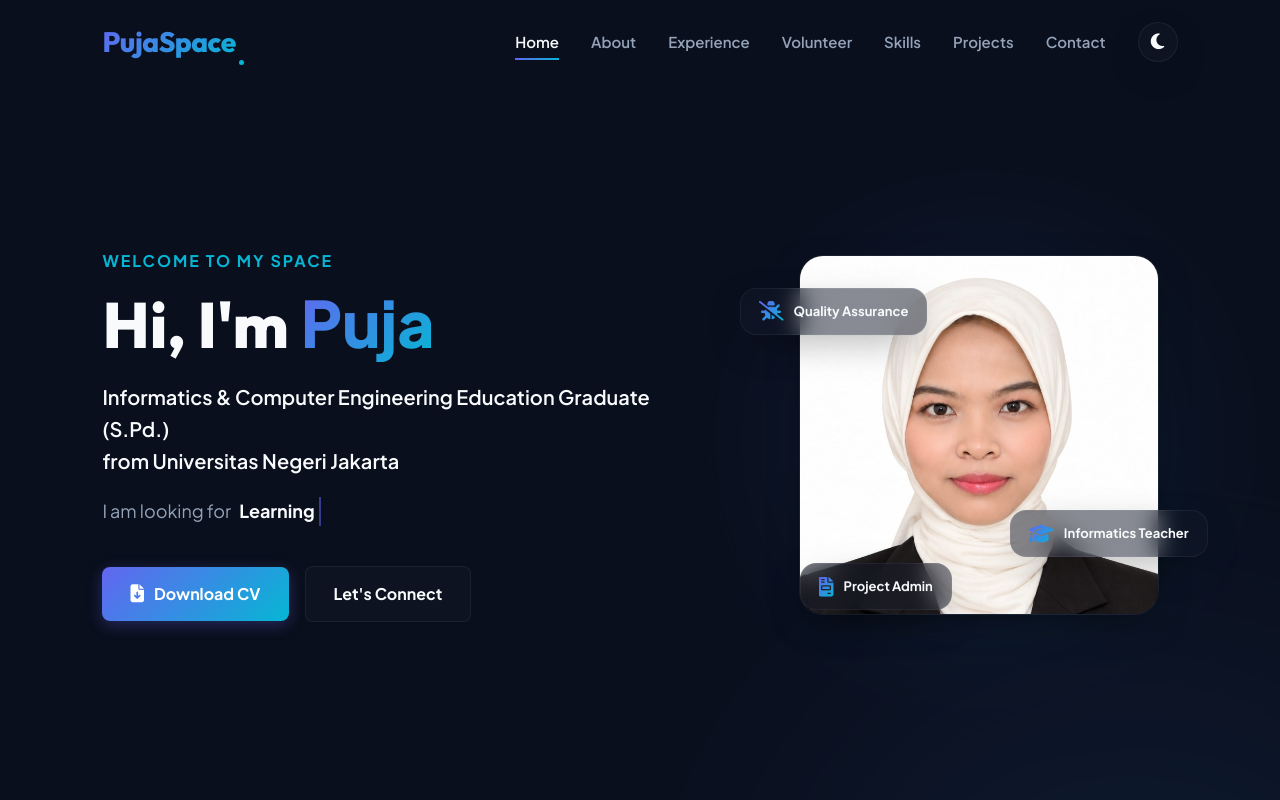
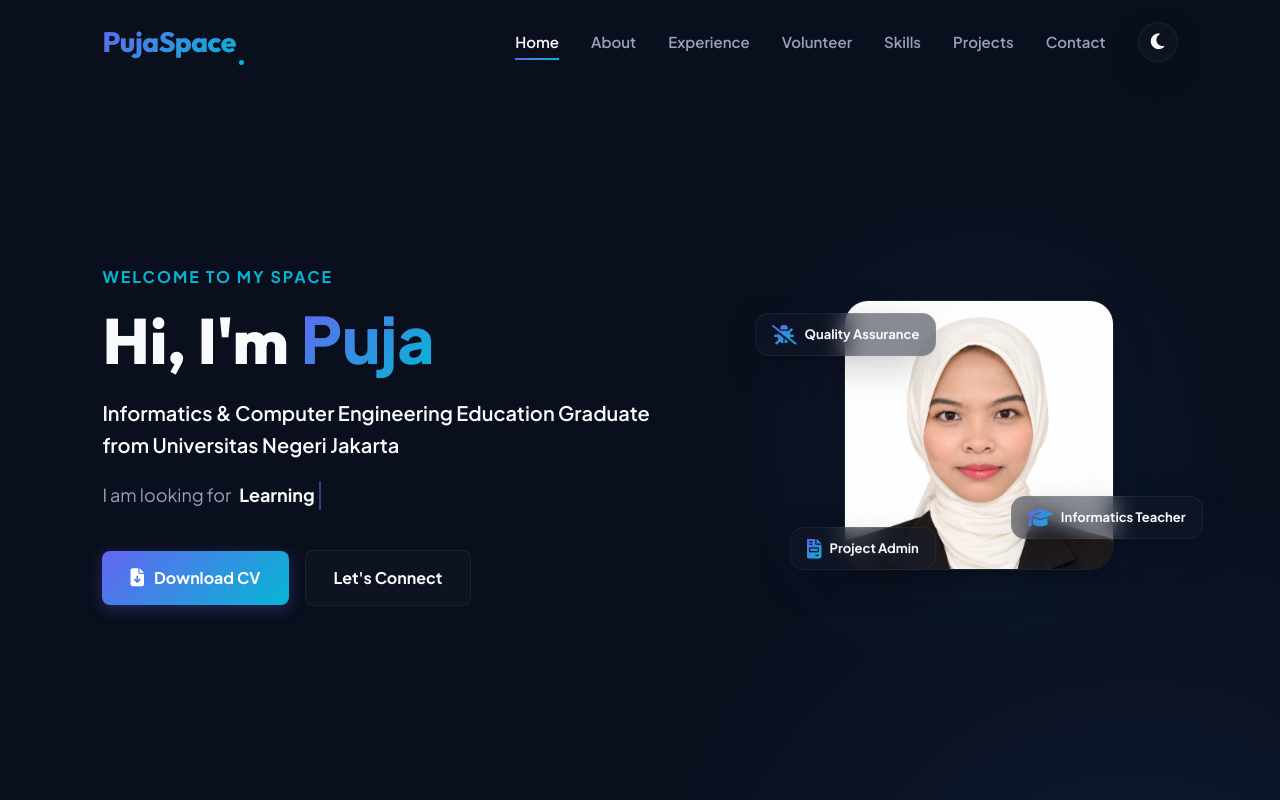
Before and after one commit to pujaptri/PujaVerse, a plain HTML site: page index.html in a window 1280 px wide. Shown: the top 800 px of the page. Drawn offline with nearby package versions, Linux system fonts and the light colour scheme.

Commit message:
Remove S.Pd and scale down professional photo size in hero section

```diff
--- a/index.html
+++ b/index.html
@@ -58,7 +58,7 @@
         <span class="hero-welcome">Welcome to my space</span>
         <h1>Hi, I'm <span>Puja</span></h1>
         <p class="hero-subtitle">
-          <strong>Informatics & Computer Engineering Education Graduate (S.Pd.) <br> from Universitas Negeri Jakarta</strong>
+          <strong>Informatics & Computer Engineering Education Graduate <br> from Universitas Negeri Jakarta</strong>
         </p>
         <div class="hero-typing">
           I am looking for <span id="typing-text"></span>
@@ -105,7 +105,7 @@
     <div class="about-content">
       <div class="about-text reveal">
         <p>
-          Hi there! I’m <strong>Puja Putri Maisyaroh, S.Pd.</strong>, but you can call me Puja. Welcome to my creative space! I am an Informatics and Computer Engineering Education graduate from Universitas Negeri Jakarta (GPA 3.69) with professional experience in Quality Assurance (QA) and IT Project Administration.
+          Hi there! I’m <strong>Puja Putri Maisyaroh</strong>, but you can call me Puja. Welcome to my creative space! I am an Informatics and Computer Engineering Education graduate from Universitas Negeri Jakarta (GPA 3.69) with professional experience in Quality Assurance (QA) and IT Project Administration.
         </p>
         <p>
           I specialize in executing functional testing for web applications, creating comprehensive test cases, reporting defects to developers, and authoring user manual documentation. With strong fundamentals in SDLC, web development, and procurement workflows, I am dedicated to ensuring top-tier software quality and operational excellence.
@@ -114,7 +114,7 @@
 
       <div class="about-photo-wrapper reveal reveal-delay-1">
         <div class="about-photo-frame">
-          <img src="assets/images/puja-wisuda.jpg" alt="Puja Putri Maisyaroh, S.Pd." id="about-photo-img">
+          <img src="assets/images/puja-wisuda.jpg" alt="Puja Putri Maisyaroh" id="about-photo-img">
         </div>
       </div>
     </div>
--- a/style.css
+++ b/style.css
@@ -458,8 +458,8 @@ nav a.active::after {
 .hero-image-wrapper::before {
   content: "";
   position: absolute;
-  width: 320px;
-  height: 320px;
+  width: 260px;
+  height: 260px;
   border-radius: 50%;
   background: var(--accent-gradient);
   filter: blur(80px);
@@ -469,7 +469,7 @@ nav a.active::after {
 
 .hero-image {
   width: 100%;
-  max-width: 360px;
+  max-width: 270px;
   aspect-ratio: 1 / 1;
   border-radius: 24px;
   overflow: hidden;
@@ -497,31 +497,32 @@ nav a.active::after {
   background: var(--glass-bg);
   backdrop-filter: blur(12px);
   border: 1px solid var(--glass-border);
-  padding: 12px 18px;
-  border-radius: 16px;
-  display: flex;
-  align-items: center;
-  gap: 10px;
+  padding: 10px 16px;
+  border-radius: 14px;
+  display: flex;
+  align-items: center;
+  gap: 8px;
+  font-size: 13.5px;
   box-shadow: var(--card-shadow);
   pointer-events: none;
   animation: float 6s ease-in-out infinite;
 }
 
 .badge-1 {
-  top: 10%;
-  left: -40px;
+  top: 6%;
+  left: -25px;
   animation-delay: 0s;
 }
 
 .badge-2 {
-  bottom: 15%;
-  right: -30px;
+  bottom: 10%;
+  right: -25px;
   animation-delay: 2s;
 }
 
 .badge-3 {
-  bottom: -10px;
-  left: 20px;
+  bottom: -15px;
+  left: 10px;
   animation-delay: 4s;
 }
 
```
